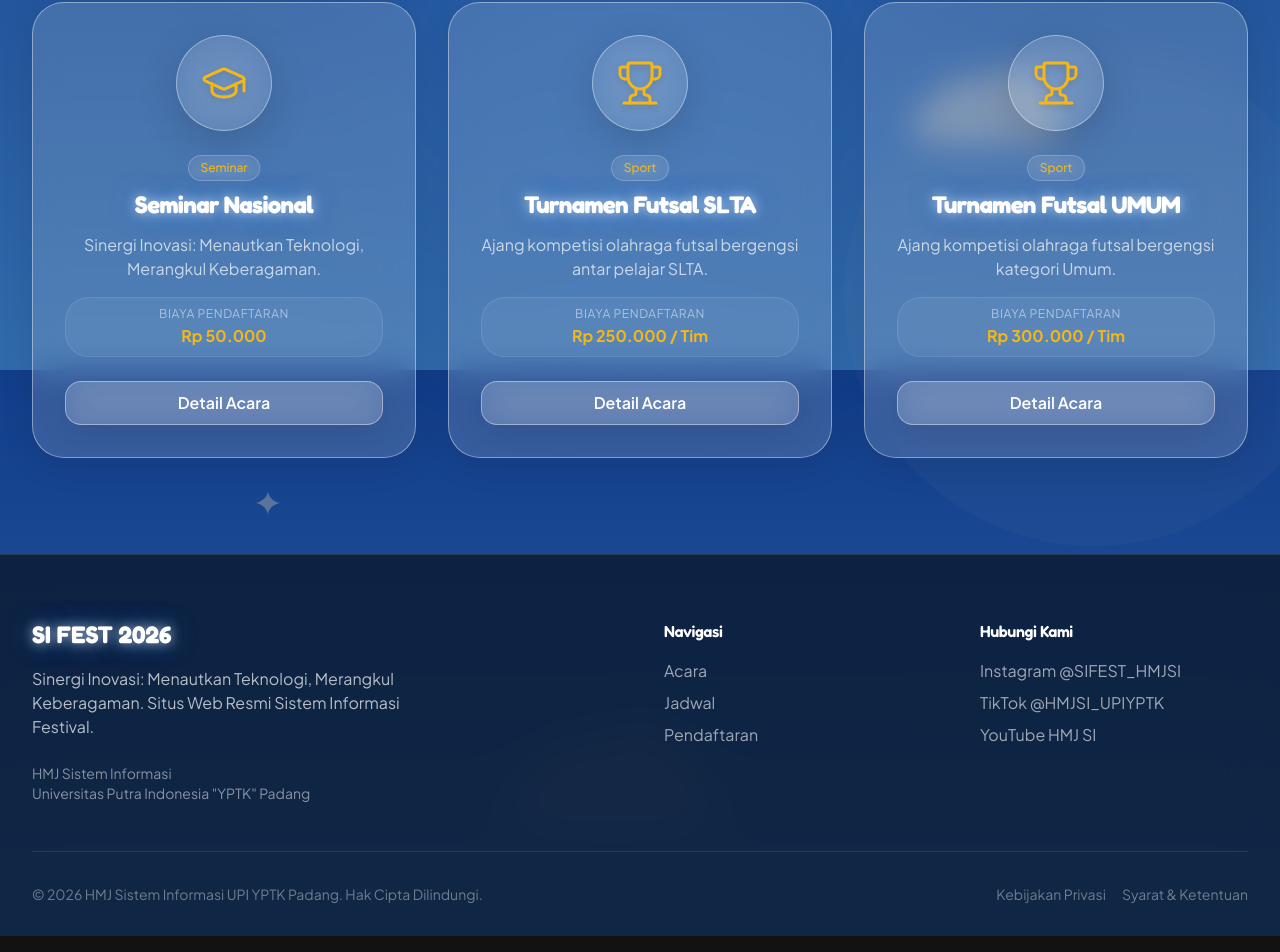
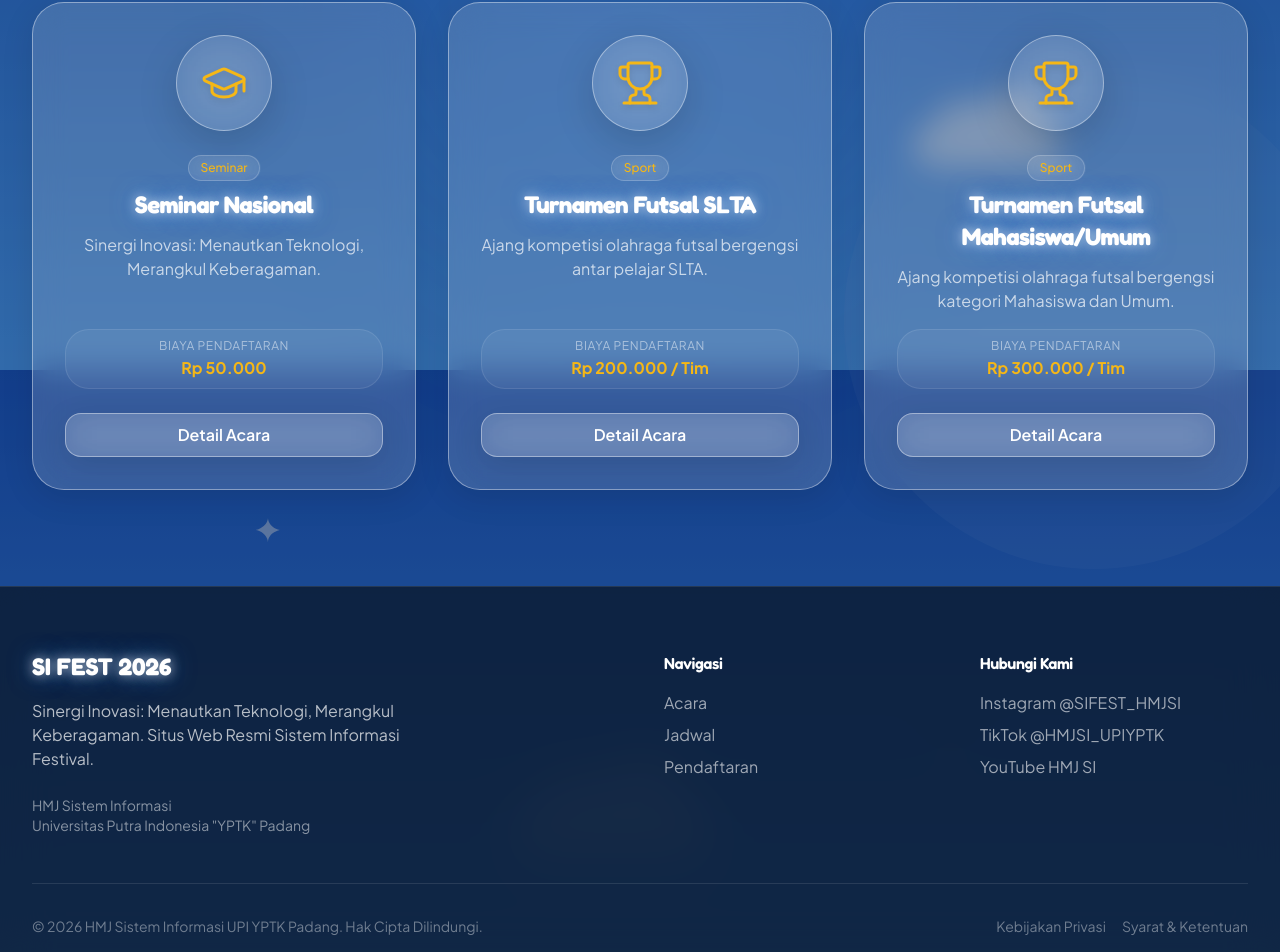
Before and after one commit to Tadaimaaaa/sifest-official, a Next.js app: page /events/lomba-keagamaan in a window 1280 px wide. Shown: the part 2030-2982 px from the top of the page. Built offline with nearby package versions, Linux system fonts and the light colour scheme.

Commit message:
chore(events): update futsal pricing and title

```diff
--- a/data/events.ts
+++ b/data/events.ts
@@ -84,7 +84,7 @@ export const OFFICIAL_EVENTS: EventData[] = [
     date: "03 - 06 November 2026",
     time: "08.00 - 17.30 WIB",
     location: "Lap. Futsal UPI \"YPTK\" Padang",
-    price: "Rp 250.000 / Tim",
+    price: "Rp 200.000 / Tim",
     registrationCloseDate: "2026-10-10T23:59:59+07:00",
     requirements: [
       "Satu tim terdiri dari maksimal 12 pemain dan 2 official",
@@ -119,10 +119,10 @@ export const OFFICIAL_EVENTS: EventData[] = [
   {
     id: "evt-02-umum",
     slug: "turnamen-futsal-umum",
-    title: "Turnamen Futsal UMUM",
+    title: "Turnamen Futsal Mahasiswa/Umum",
     category: "Sport",
     status: "Open",
-    shortDescription: "Ajang kompetisi olahraga futsal bergengsi kategori Umum.",
+    shortDescription: "Ajang kompetisi olahraga futsal bergengsi kategori Mahasiswa dan Umum.",
     description: "Tunjukkan bakat dan sportivitas tim Anda dalam Turnamen Futsal SI FEST 2026. Kompetisi ini terbuka untuk kalangan mahasiswa dan masyarakat umum di Sumatera Barat.",
     icon: "Trophy",
     date: "03 - 06 November 2026",
@@ -172,7 +172,7 @@ export const OFFICIAL_EVENTS: EventData[] = [
     date: "03 - 06 November 2026",
     time: "08.00 - 17.30 WIB",
     location: "Lap. Futsal UPI \"YPTK\" Padang",
-    price: "Rp 250.000 - Rp 300.000 / Tim",
+    price: "Rp 200.000 - Rp 300.000 / Tim",
   },
   {
     id: "evt-03",
```
